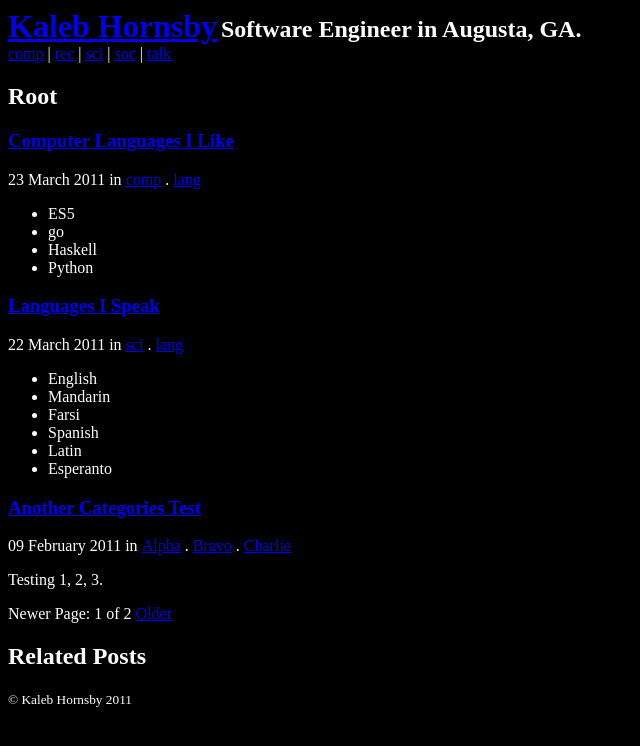
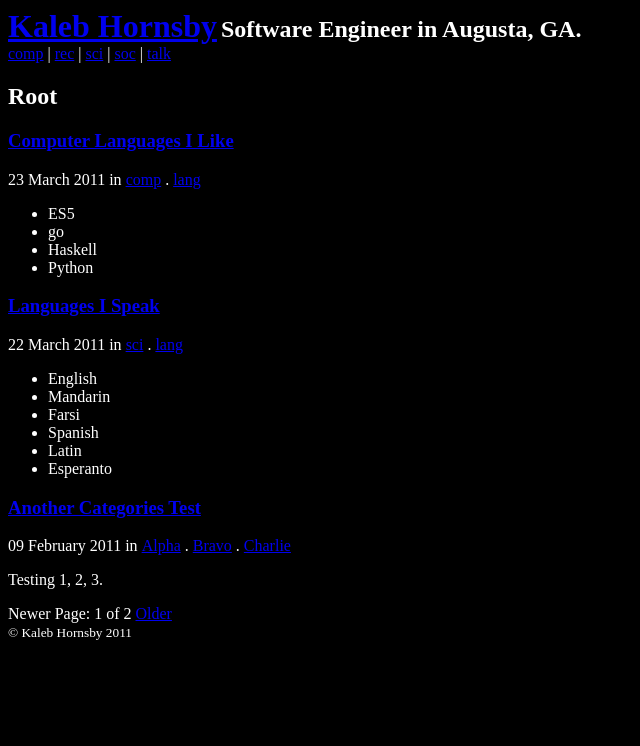
Before and after one commit to kaleb/kaleb.github.com, a Jekyll site: the page built from index.html, in a window 1280 px wide. Shown: the top 746 px of the page, without its empty margins (0-640 px from the left). Built offline with Jekyll 4.4.1, drawn with Linux system fonts in a browser that asks for light colours; the list of posts is cut into pages by our own code.

Commit message:
Edited _includes/body_footer.html via GitHub

```diff
--- a/_includes/body_footer.html
+++ b/_includes/body_footer.html
@@ -1,9 +1,11 @@
 <footer>
+  {% if site.related_posts %}
   <h2>Related Posts</h2>
   <ul>
   {% for post in site.related_posts %}
     <li><a href={{ post.url }}>{{ post.title }}</a>
   {% endfor %}
   </ul>
+  {% endif %}
   <div><small>© {{ site.author }} 2011</small></div>
 </footer>
```
